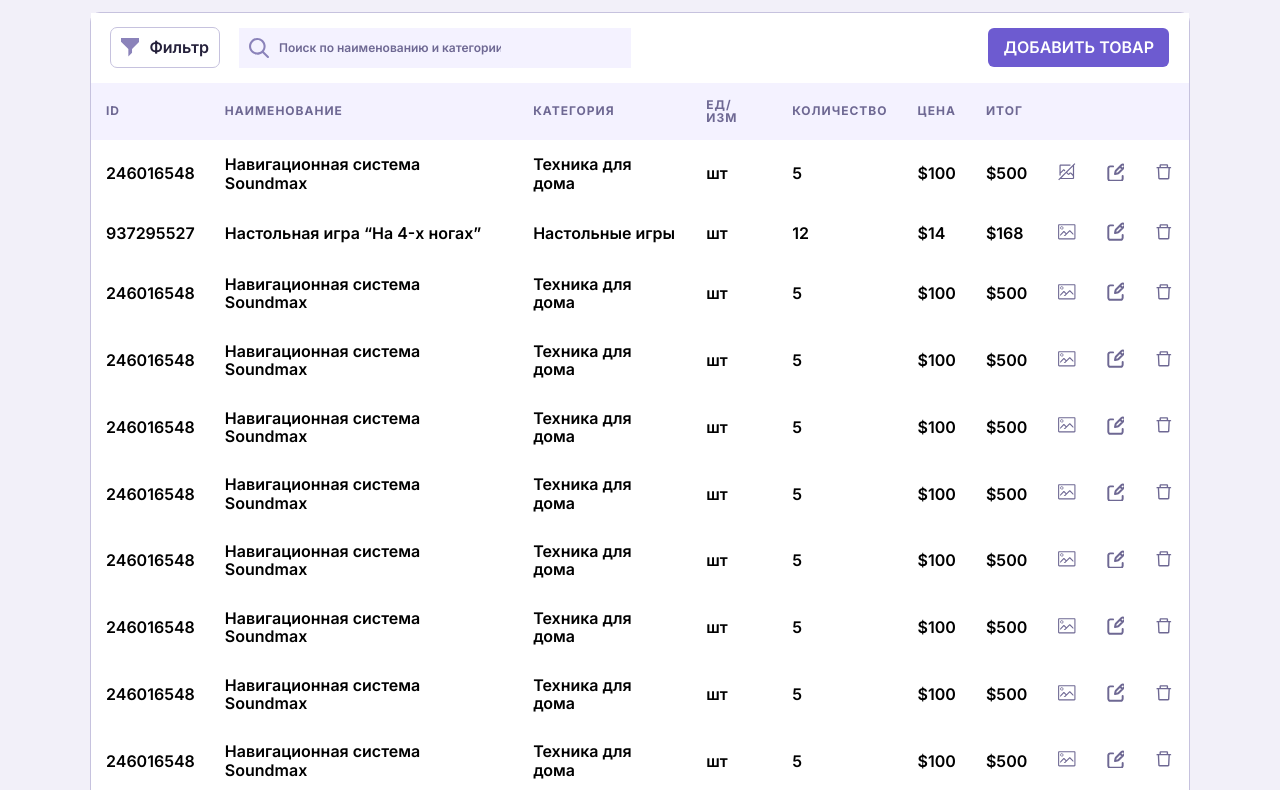
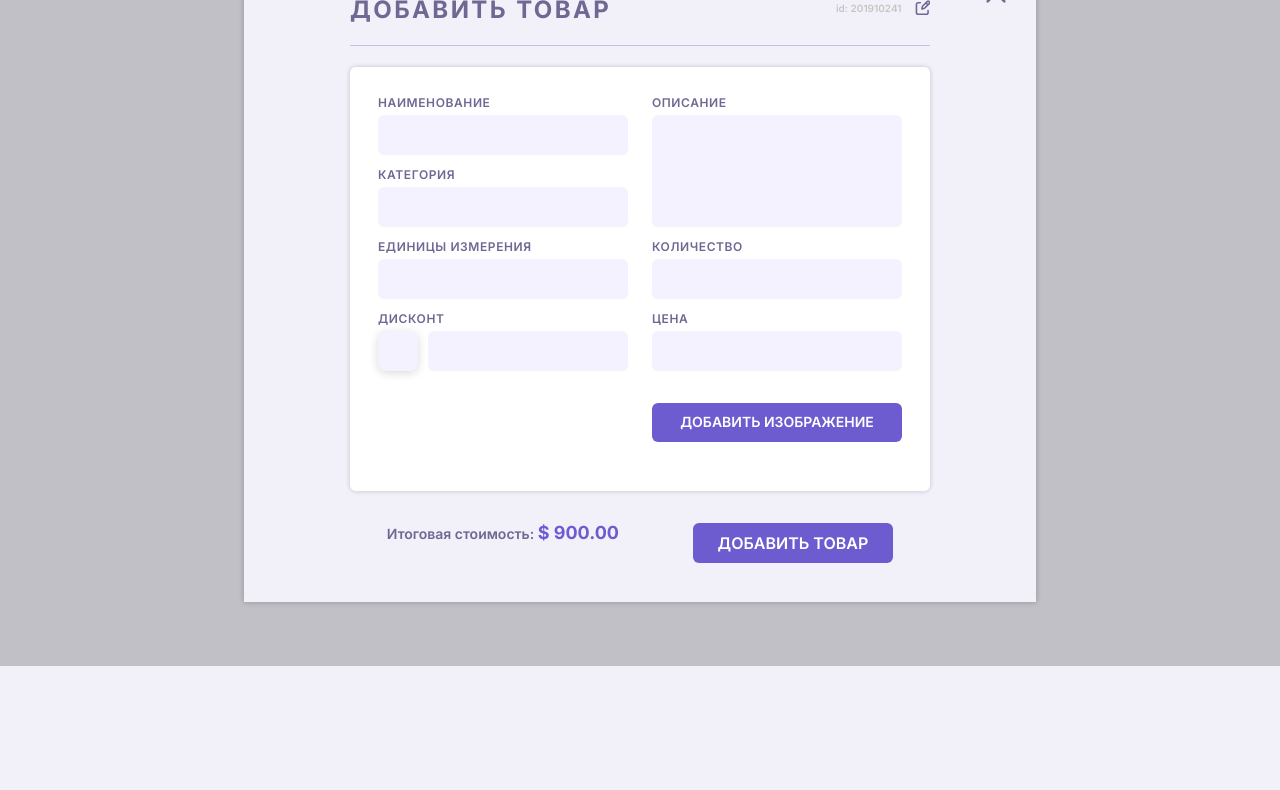
Before and after one commit to aivengo73/crm-project, a plain HTML site: page index.html in a window 1280 px wide. Shown: the part 134-924 px from the top of the page. After the commit the page ends 800 px from the top, so only its background shows below. Drawn offline with Linux system fonts and the light colour scheme.

Commit message:
В index.html(секция modal) изменил тег <p> на <h1> и изменил название класса на(.modal-box__title-text), добавил блок <div class='modal-box__title-wrap'> с <p id=201910241>  и кнопкой <button class='modal-box__title-button'>. Изменил style.css (стилизовал новые элементы). Добавлена папка js c файлом script.js и подключена в index.html

```diff
--- a/css/crm.css
+++ b/css/crm.css
@@ -14,7 +14,7 @@ svg {
 	/* display: none; */
 	padding-top: 50px;
 	padding-bottom: 50px;
-	overflow-x: auto ;
+	overflow-x: auto;
 }
 
 .containers {
@@ -260,7 +260,7 @@ td {
 	outline: 3px solid rgba(100, 10, 163, 1);
 }
 
-/* -------------------- overlay -----------------------------------------  */
+/* --------------------секция overlay (модальное окно)-----------------------------------------  */
 
 .modal {
 	display: none;
@@ -272,9 +272,13 @@ td {
 	background-color: rgba(0, 0, 0, 0.2);
 }
 
+.activ {
+	display: flex;
+}
+
 .container {
 	position: relative;
-	top: 15%;
+	top: 2%;
 	padding-left: 106px;
 	padding-right: 106px;
 	max-width: 800px;
@@ -291,17 +295,36 @@ td {
 	padding-bottom: 39px;
 }
 
-.modal-box__text {
+.modal-box__title {
+	display: flex;
+	align-items: center;
+	justify-content: space-between;
 	padding: 0 0 21px;
+	margin-bottom: 21px;
+	border-bottom: 1px solid #c6c2de;
+}
+
+.modal-box__title-wrap {
+	display: flex;
+	align-items: center;
+	justify-content: space-between;
+}
+.modal-box__title-id {
+	width: 69px;
+	height: 12px;
+	font-size: 10px;
+	color: #c5c5c5;
+	margin-right: 10px;
+}
+
+.modal-box__title-text {
 	color: #6e6893;
 	font-size: 24px;
 	font-style: normal;
 	font-weight: 700;
 	line-height: normal;
 	letter-spacing: 2.4px;
-	border-bottom: 1px solid #c6c2de;
 	text-transform: uppercase;
-	margin-bottom: 21px;
 }
 
 .modal-box__button {
--- a/index.html
+++ b/index.html
@@ -7,11 +7,12 @@
 	<title>CRM</title>
 	<link rel="stylesheet" href="css/normalize.css">
 	<link rel="stylesheet" href="css/style.css">
+	<script src="js/script.js" defer></script>
 </head>
 
 <body>
 
-	<section class="products" >
+	<section class="products" hidden>
 		<div class="containers">
 			<div class="products__item">
 
@@ -47,7 +48,7 @@
 								<input class="products__input" type="search" placeholder="Поиск по наименованию и категории">
 							</label>
 						</button>
-						<button  class="products__group-btn">Добавить товар</button>
+						<button class="products__group-btn">Добавить товар</button>
 					</form>
 
 					<div class="products__item-table">
@@ -616,27 +617,43 @@
 		</div>
 	</section>
 
-
-
-
 	<!----------------------------- overlay ----------------------------------------------------- -->
 
-	<section class="modal" hidden>
+	<section class="modal">
 		<div class="container">
 			<div class="modal-box">
-				<p class="modal-box__text">Добавить ТОВАР</p>
+
+				<div class="modal-box__title">
+					<h1 class="modal-box__title-text">Добавить ТОВАР</h1>
+					<div class="modal-box__title-wrap">
+						<p id="201910241" class="modal-box__title-id">id: 201910241</p>
+						<button class="modal-box__title-button" type="button">
+							<svg class="modal-box__title-button-svg " width="15" height="15" viewBox="0 0 18 19" fill="none"
+								xmlns="http://www.w3.org/2000/svg">
+								<path
+									d="M13.5629 3.86078L15.6394 5.93629L13.5629 3.86078ZM14.8982 2.03233L9.28343 7.64709C8.99332 7.9368 8.79546 8.3059 8.7148 8.70789L8.19617 11.304L10.7923 10.7844C11.1942 10.704 11.5629 10.5069 11.8531 10.2167L17.4678 4.60196C17.6366 4.43324 17.7704 4.23293 17.8617 4.01248C17.953 3.79203 18 3.55576 18 3.31714C18 3.07853 17.953 2.84225 17.8617 2.6218C17.7704 2.40136 17.6366 2.20105 17.4678 2.03233C17.2991 1.8636 17.0988 1.72976 16.8784 1.63845C16.6579 1.54714 16.4216 1.50014 16.183 1.50014C15.9444 1.50014 15.7081 1.54714 15.4877 1.63845C15.2672 1.72976 15.0669 1.8636 14.8982 2.03233V2.03233Z"
+									stroke="#6E6893" stroke-width="2" stroke-linecap="round" stroke-linejoin="round" />
+								<path
+									d="M16.0394 13.2648V16.206C16.0394 16.726 15.8328 17.2248 15.4651 17.5925C15.0973 17.9602 14.5986 18.1668 14.0786 18.1668H3.29415C2.77411 18.1668 2.27537 17.9602 1.90765 17.5925C1.53993 17.2248 1.33334 16.726 1.33334 16.206V5.42157C1.33334 4.90154 1.53993 4.4028 1.90765 4.03508C2.27537 3.66735 2.77411 3.46077 3.29415 3.46077H6.23535"
+									stroke="#6E6893" stroke-width="2" stroke-linecap="round" stroke-linejoin="round" />
+							</svg>
+						</button>
+					</div>
+				</div>
 
 				<button class="modal-box__button" type="submit">
-					<svg class="modal-box__button-svg" xmlns="http://www.w3.org/2000/svg" width="20" height="20" viewBox="0 0 24 24" fill="none">
+					<svg class="modal-box__button-svg" xmlns="http://www.w3.org/2000/svg" width="20" height="20"
+						viewBox="0 0 24 24" fill="none">
 						<path d="M2 2L22 22" stroke="#6E6893" stroke-width="3" stroke-linecap="round" />
 						<path d="M2 22L22 2" stroke="#6E6893" stroke-width="3" stroke-linecap="round" />
 					</svg>
 				</button>
 
-				<form class="modal-box__form" name="modal-box-form" action="https://jsonplaceholder.typicode.com/posts" method="post">
+				<form class="modal-box__form" name="modal-box-form" action="https://jsonplaceholder.typicode.com/posts"
+					method="post">
 
 					<fieldset class="modal-box__form-fieldset">
-						<label for="name" class="modal-box__form-label" id="form__name">Наименование
+						<label id="form__name" for="name" class="modal-box__form-label">Наименование
 							<input class="modal-box__form-input" type="text" name="name" id="name" required>
 						</label>
 
@@ -649,9 +666,9 @@
 						</label>
 
 						<label for="discount" class="modal-box__form-label modal-box__form-label-type-disabled">Дисконт
-							<input class="modal-box__form-checkbox" type="checkbox" name="discount">
-							<input class="modal-box__form-input modal-box__form-input-size-small" type="text" name="discount" id="discount disabled"
-								>
+							<input id="discount" class="modal-box__form-checkbox" type="checkbox" name="discount">
+							<input class="modal-box__form-input modal-box__form-input-size-small inputcheckbox" type="text"
+								name="discount" id="discount disabled">
 						</label>
 
 						<label for="description" class="modal-box__form-label modal-box__form-label-type-text">Описание
@@ -659,7 +676,8 @@
 						</label>
 
 						<label for="quantity" class="modal-box__form-label" id="form__quantity">Количество
-							<input class="modal-box__form-input" type="text" inputmode="numeric" name="quantity" id="quantity" required>
+							<input class="modal-box__form-input" type="text" inputmode="numeric" name="quantity" id="quantity"
+								required>
 						</label>
 
 						<label for="count" class="modal-box__form-label" id="form__count">Цена
--- /dev/null
+++ b/js/script.js
@@ -0,0 +1,47 @@
+/* eslint-disable max-len */
+'use strict';
+
+/* В репозитории с проектом CRM (который верстали в предыдущем модуле)
+Создайте новую ветку для этого урока, подключите js файл к странице
+Для модального окна добавьте класс модификатор который меняет свойство
+display: none; на display: flex;
+в константы получите элементы из модального окна
+
+1. Заголовок
+2. Кнопка возле id и сам id
+3. Форма
+4. Чекбокс и  Поле рядом с чекбоксом
+5. Итоговую стоимость
+
+Именование констант должно быть говорящем за себя, по имени должно быть понятно какой элемент в константе хранится.
+
+На проверку присылайте ссылку на текущую ветку, после принятия работы куратором ветку сливаем в ветку dev и исходную ветку удаляем. */
+
+const element = document.querySelector('.modal');
+console.log('element: ', element);
+
+element.classList.add('activ');
+
+// console.log(element.outerHTML);
+
+const title = document.querySelector('.modal-box__title-text');
+console.log('title: ', title);
+// title.innerHTML = '<a href="https://www.google.com" target="_blank">Ссылка</a>';
+
+// console.log(title.outerHTML);
+// title.style.color = 'green';
+const box = document.querySelectorAll('.modal-box__form');
+console.log('box: ', box);
+
+
+const checkbox = document.querySelectorAll('.modal-box__form-checkbox');
+console.log('checkbox: ', checkbox);
+
+const inputCheckBox = document.querySelector('.inputcheckbox');
+console.log('inputCheckBox: ', inputCheckBox);
+
+const id = document.querySelectorAll('id');
+console.log('id: ', id);
+
+const price = document.querySelector('.modal-box__form-price');
+console.log('price: ', price);
```
